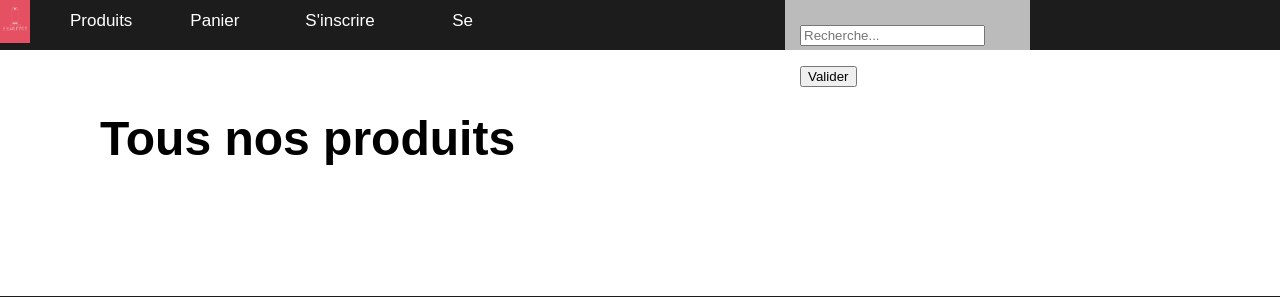
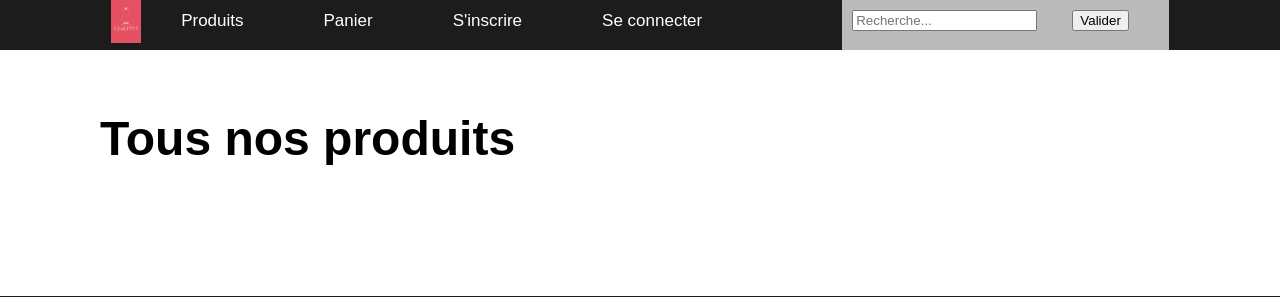
Before and after one commit to Numa-Maurin/eCommerce, a PHP site: page / in a window 1280 px wide. Shown: the top 297 px of the page. Run offline with PHP 8.4, Linux system fonts and the light colour scheme; data that the repository does not hold is empty.

Commit message:
Modif menu

```diff
--- a/styles.css
+++ b/styles.css
@@ -225,6 +225,15 @@ div.desc {
 	padding:0px 40px;
 }
 
+.search {
+	text-align: left;
+	background: rgba(255,255,255,0.7);
+	margin: 0px 0px;
+	margin-right: 0px;
+	margin-left: 100px;
+	padding: 0px 10px;
+ 	font-family: verdana;
+}
 
 .txt_menu { /*Texte des menus*/
 color:white;
--- a/view/view.php
+++ b/view/view.php
@@ -83,7 +83,7 @@
 						<div class=title_menu><a class=txt_menu href="index.php?action=connect&controller=utilisateur1">Se connecter</a></div>');
 					}
 					?>
-                    <form method="GET">
+                    <form class ="search" method="GET">
                         <input type="hidden" name="action" value="search"/>
                         <input type="search" name="data" placeholder="Recherche..."/>
                         <input type="submit" value="Valider" />
```
